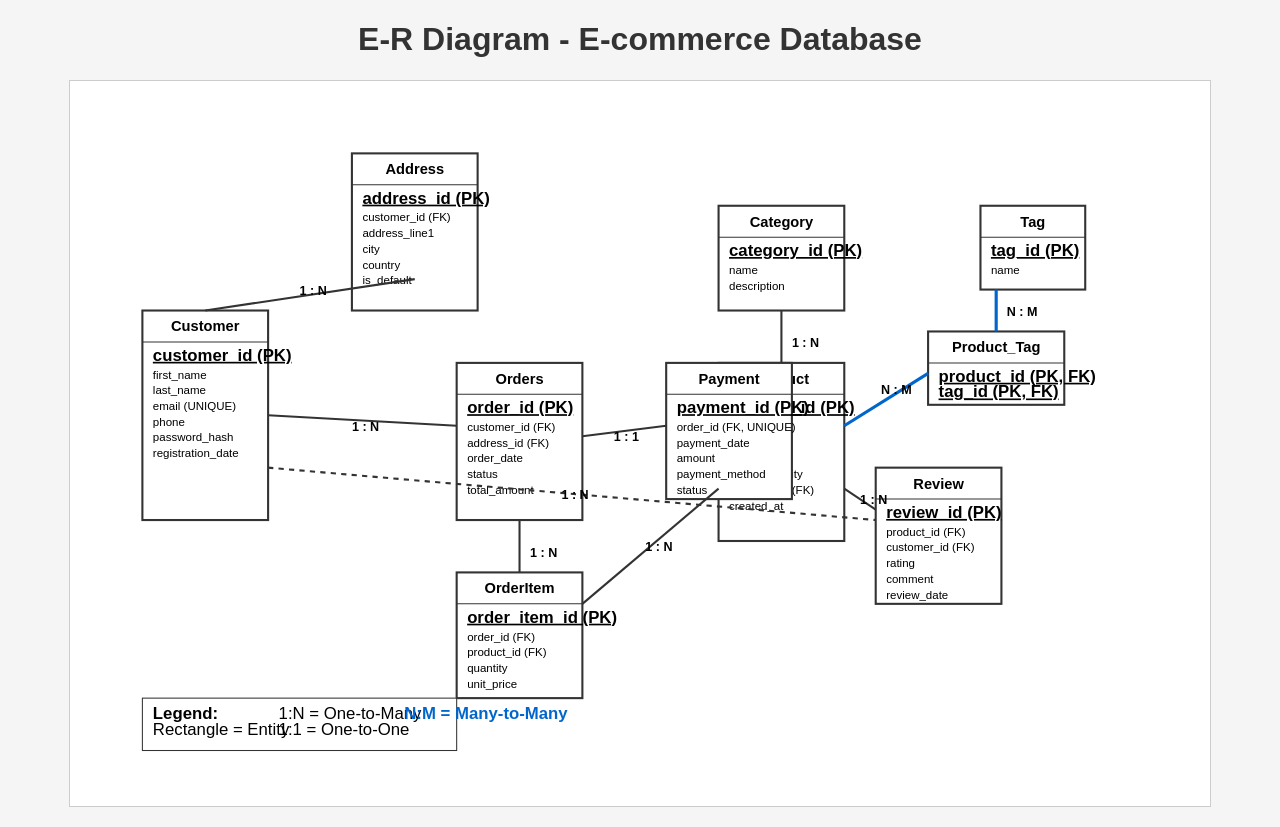
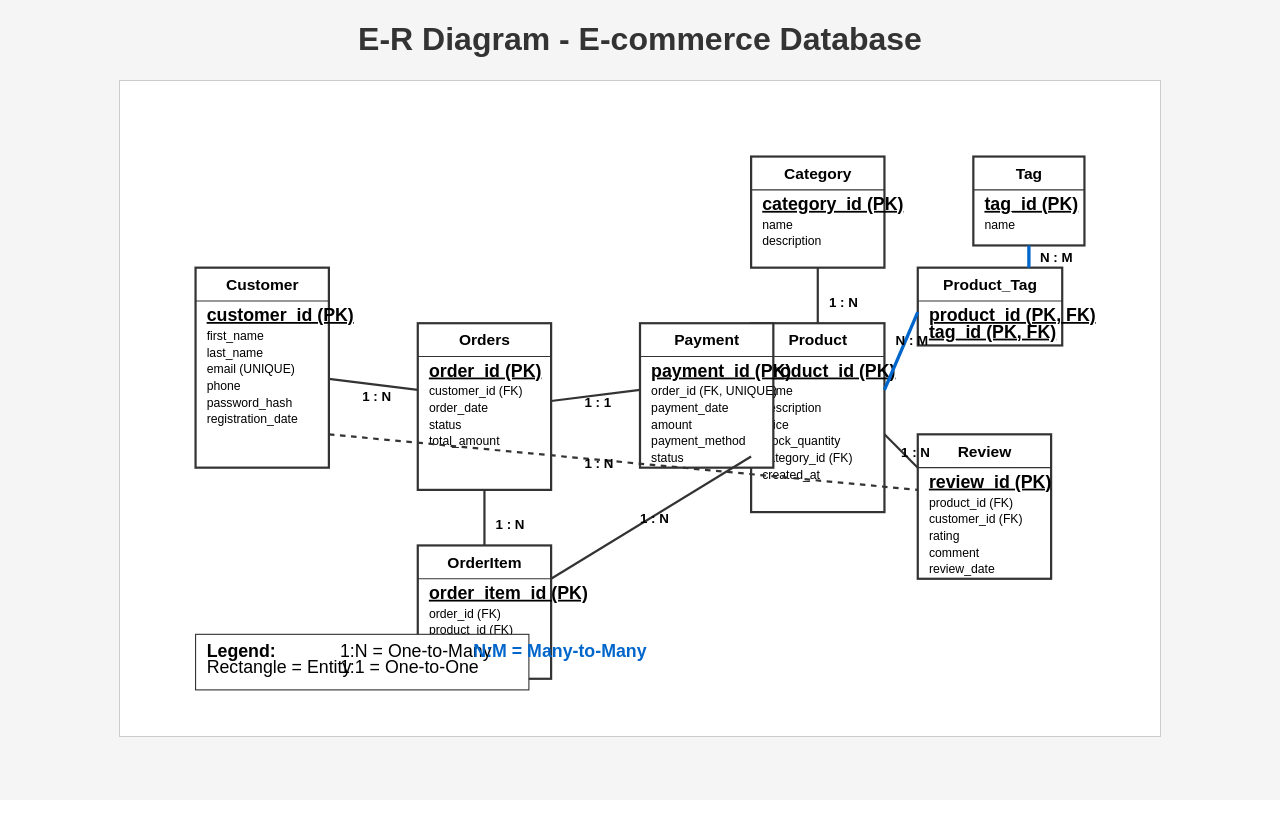
Before and after one commit to atomAli/ecommerce-db-project, a PHP site: page /er_diagram.html in a window 1280 px wide. After the commit the page ends 737 px from the top, so only its background shows below. Run offline with PHP 8.4, Linux system fonts and the light colour scheme.

Commit message:
removed address, simplified checkout

```diff
--- a/er_diagram.html
+++ b/er_diagram.html
@@ -5,7 +5,7 @@
     <style>
         body { font-family: Arial, sans-serif; margin: 20px; background: #f5f5f5; }
         h1 { text-align: center; color: #333; }
-        .diagram { background: white; padding: 20px; border: 1px solid #ccc; margin: 20px auto; max-width: 1100px; }
+        .diagram { background: white; padding: 20px; border: 1px solid #ccc; margin: 20px auto; max-width: 1000px; }
         svg { width: 100%; height: auto; }
         .entity { fill: #fff; stroke: #333; stroke-width: 2; }
         .entity-name { font-weight: bold; font-size: 14px; }
@@ -19,155 +19,139 @@
 <body>
     <h1>E-R Diagram - E-commerce Database</h1>
     <div class="diagram">
-        <svg viewBox="0 0 1050 650">
+        <svg viewBox="0 0 900 550">
             <!-- Customer Entity -->
-            <rect x="50" y="200" width="120" height="200" class="entity"/>
-            <text x="110" y="220" text-anchor="middle" class="entity-name">Customer</text>
-            <line x1="50" y1="230" x2="170" y2="230" stroke="#333"/>
-            <text x="60" y="248" class="pk">customer_id (PK)</text>
-            <text x="60" y="265" class="attribute">first_name</text>
-            <text x="60" y="280" class="attribute">last_name</text>
-            <text x="60" y="295" class="attribute">email (UNIQUE)</text>
-            <text x="60" y="310" class="attribute">phone</text>
-            <text x="60" y="325" class="attribute">password_hash</text>
-            <text x="60" y="340" class="attribute">registration_date</text>
+            <rect x="50" y="150" width="120" height="180" class="entity"/>
+            <text x="110" y="170" text-anchor="middle" class="entity-name">Customer</text>
+            <line x1="50" y1="180" x2="170" y2="180" stroke="#333"/>
+            <text x="60" y="198" class="pk">customer_id (PK)</text>
+            <text x="60" y="215" class="attribute">first_name</text>
+            <text x="60" y="230" class="attribute">last_name</text>
+            <text x="60" y="245" class="attribute">email (UNIQUE)</text>
+            <text x="60" y="260" class="attribute">phone</text>
+            <text x="60" y="275" class="attribute">password_hash</text>
+            <text x="60" y="290" class="attribute">registration_date</text>
 
             <!-- Category Entity -->
-            <rect x="600" y="100" width="120" height="100" class="entity"/>
-            <text x="660" y="120" text-anchor="middle" class="entity-name">Category</text>
-            <line x1="600" y1="130" x2="720" y2="130" stroke="#333"/>
-            <text x="610" y="148" class="pk">category_id (PK)</text>
-            <text x="610" y="165" class="attribute">name</text>
-            <text x="610" y="180" class="attribute">description</text>
+            <rect x="550" y="50" width="120" height="100" class="entity"/>
+            <text x="610" y="70" text-anchor="middle" class="entity-name">Category</text>
+            <line x1="550" y1="80" x2="670" y2="80" stroke="#333"/>
+            <text x="560" y="98" class="pk">category_id (PK)</text>
+            <text x="560" y="115" class="attribute">name</text>
+            <text x="560" y="130" class="attribute">description</text>
 
             <!-- Product Entity -->
-            <rect x="600" y="250" width="120" height="170" class="entity"/>
-            <text x="660" y="270" text-anchor="middle" class="entity-name">Product</text>
-            <line x1="600" y1="280" x2="720" y2="280" stroke="#333"/>
-            <text x="610" y="298" class="pk">product_id (PK)</text>
-            <text x="610" y="315" class="attribute">name</text>
-            <text x="610" y="330" class="attribute">description</text>
-            <text x="610" y="345" class="attribute">price</text>
-            <text x="610" y="360" class="attribute">stock_quantity</text>
-            <text x="610" y="375" class="attribute">category_id (FK)</text>
-            <text x="610" y="390" class="attribute">created_at</text>
-
-            <!-- Address Entity -->
-            <rect x="250" y="50" width="120" height="150" class="entity"/>
-            <text x="310" y="70" text-anchor="middle" class="entity-name">Address</text>
-            <line x1="250" y1="80" x2="370" y2="80" stroke="#333"/>
-            <text x="260" y="98" class="pk">address_id (PK)</text>
-            <text x="260" y="115" class="attribute">customer_id (FK)</text>
-            <text x="260" y="130" class="attribute">address_line1</text>
-            <text x="260" y="145" class="attribute">city</text>
-            <text x="260" y="160" class="attribute">country</text>
-            <text x="260" y="175" class="attribute">is_default</text>
+            <rect x="550" y="200" width="120" height="170" class="entity"/>
+            <text x="610" y="220" text-anchor="middle" class="entity-name">Product</text>
+            <line x1="550" y1="230" x2="670" y2="230" stroke="#333"/>
+            <text x="560" y="248" class="pk">product_id (PK)</text>
+            <text x="560" y="265" class="attribute">name</text>
+            <text x="560" y="280" class="attribute">description</text>
+            <text x="560" y="295" class="attribute">price</text>
+            <text x="560" y="310" class="attribute">stock_quantity</text>
+            <text x="560" y="325" class="attribute">category_id (FK)</text>
+            <text x="560" y="340" class="attribute">created_at</text>
 
             <!-- Orders Entity -->
-            <rect x="350" y="250" width="120" height="150" class="entity"/>
-            <text x="410" y="270" text-anchor="middle" class="entity-name">Orders</text>
-            <line x1="350" y1="280" x2="470" y2="280" stroke="#333"/>
-            <text x="360" y="298" class="pk">order_id (PK)</text>
-            <text x="360" y="315" class="attribute">customer_id (FK)</text>
-            <text x="360" y="330" class="attribute">address_id (FK)</text>
-            <text x="360" y="345" class="attribute">order_date</text>
-            <text x="360" y="360" class="attribute">status</text>
-            <text x="360" y="375" class="attribute">total_amount</text>
+            <rect x="250" y="200" width="120" height="150" class="entity"/>
+            <text x="310" y="220" text-anchor="middle" class="entity-name">Orders</text>
+            <line x1="250" y1="230" x2="370" y2="230" stroke="#333"/>
+            <text x="260" y="248" class="pk">order_id (PK)</text>
+            <text x="260" y="265" class="attribute">customer_id (FK)</text>
+            <text x="260" y="280" class="attribute">order_date</text>
+            <text x="260" y="295" class="attribute">status</text>
+            <text x="260" y="310" class="attribute">total_amount</text>
 
             <!-- OrderItem Entity -->
-            <rect x="350" y="450" width="120" height="120" class="entity"/>
-            <text x="410" y="470" text-anchor="middle" class="entity-name">OrderItem</text>
-            <line x1="350" y1="480" x2="470" y2="480" stroke="#333"/>
-            <text x="360" y="498" class="pk">order_item_id (PK)</text>
-            <text x="360" y="515" class="attribute">order_id (FK)</text>
-            <text x="360" y="530" class="attribute">product_id (FK)</text>
-            <text x="360" y="545" class="attribute">quantity</text>
-            <text x="360" y="560" class="attribute">unit_price</text>
+            <rect x="250" y="400" width="120" height="120" class="entity"/>
+            <text x="310" y="420" text-anchor="middle" class="entity-name">OrderItem</text>
+            <line x1="250" y1="430" x2="370" y2="430" stroke="#333"/>
+            <text x="260" y="448" class="pk">order_item_id (PK)</text>
+            <text x="260" y="465" class="attribute">order_id (FK)</text>
+            <text x="260" y="480" class="attribute">product_id (FK)</text>
+            <text x="260" y="495" class="attribute">quantity</text>
+            <text x="260" y="510" class="attribute">unit_price</text>
 
             <!-- Payment Entity -->
-            <rect x="550" y="250" width="120" height="130" class="entity"/>
-            <text x="610" y="270" text-anchor="middle" class="entity-name">Payment</text>
-            <line x1="550" y1="280" x2="670" y2="280" stroke="#333"/>
-            <text x="560" y="298" class="pk">payment_id (PK)</text>
-            <text x="560" y="315" class="attribute">order_id (FK, UNIQUE)</text>
-            <text x="560" y="330" class="attribute">payment_date</text>
-            <text x="560" y="345" class="attribute">amount</text>
-            <text x="560" y="360" class="attribute">payment_method</text>
-            <text x="560" y="375" class="attribute">status</text>
+            <rect x="450" y="200" width="120" height="130" class="entity"/>
+            <text x="510" y="220" text-anchor="middle" class="entity-name">Payment</text>
+            <line x1="450" y1="230" x2="570" y2="230" stroke="#333"/>
+            <text x="460" y="248" class="pk">payment_id (PK)</text>
+            <text x="460" y="265" class="attribute">order_id (FK, UNIQUE)</text>
+            <text x="460" y="280" class="attribute">payment_date</text>
+            <text x="460" y="295" class="attribute">amount</text>
+            <text x="460" y="310" class="attribute">payment_method</text>
+            <text x="460" y="325" class="attribute">status</text>
 
             <!-- Review Entity -->
-            <rect x="750" y="350" width="120" height="130" class="entity"/>
-            <text x="810" y="370" text-anchor="middle" class="entity-name">Review</text>
-            <line x1="750" y1="380" x2="870" y2="380" stroke="#333"/>
-            <text x="760" y="398" class="pk">review_id (PK)</text>
-            <text x="760" y="415" class="attribute">product_id (FK)</text>
-            <text x="760" y="430" class="attribute">customer_id (FK)</text>
-            <text x="760" y="445" class="attribute">rating</text>
-            <text x="760" y="460" class="attribute">comment</text>
-            <text x="760" y="475" class="attribute">review_date</text>
+            <rect x="700" y="300" width="120" height="130" class="entity"/>
+            <text x="760" y="320" text-anchor="middle" class="entity-name">Review</text>
+            <line x1="700" y1="330" x2="820" y2="330" stroke="#333"/>
+            <text x="710" y="348" class="pk">review_id (PK)</text>
+            <text x="710" y="365" class="attribute">product_id (FK)</text>
+            <text x="710" y="380" class="attribute">customer_id (FK)</text>
+            <text x="710" y="395" class="attribute">rating</text>
+            <text x="710" y="410" class="attribute">comment</text>
+            <text x="710" y="425" class="attribute">review_date</text>
 
             <!-- Tag Entity -->
-            <rect x="850" y="100" width="100" height="80" class="entity"/>
-            <text x="900" y="120" text-anchor="middle" class="entity-name">Tag</text>
-            <line x1="850" y1="130" x2="950" y2="130" stroke="#333"/>
-            <text x="860" y="148" class="pk">tag_id (PK)</text>
-            <text x="860" y="165" class="attribute">name</text>
+            <rect x="750" y="50" width="100" height="80" class="entity"/>
+            <text x="800" y="70" text-anchor="middle" class="entity-name">Tag</text>
+            <line x1="750" y1="80" x2="850" y2="80" stroke="#333"/>
+            <text x="760" y="98" class="pk">tag_id (PK)</text>
+            <text x="760" y="115" class="attribute">name</text>
 
             <!-- Product_Tag Entity (Junction) -->
-            <rect x="800" y="220" width="130" height="70" class="entity" fill="#e6f2ff"/>
-            <text x="865" y="240" text-anchor="middle" class="entity-name">Product_Tag</text>
-            <line x1="800" y1="250" x2="930" y2="250" stroke="#333"/>
-            <text x="810" y="268" class="pk">product_id (PK, FK)</text>
-            <text x="810" y="283" class="pk">tag_id (PK, FK)</text>
+            <rect x="700" y="150" width="130" height="70" class="entity" fill="#e6f2ff"/>
+            <text x="765" y="170" text-anchor="middle" class="entity-name">Product_Tag</text>
+            <line x1="700" y1="180" x2="830" y2="180" stroke="#333"/>
+            <text x="710" y="198" class="pk">product_id (PK, FK)</text>
+            <text x="710" y="213" class="pk">tag_id (PK, FK)</text>
 
             <!-- Relations -->
-            <!-- Customer to Address (1:N) -->
-            <line x1="110" y1="200" x2="310" y2="170" class="relation"/>
-            <text x="200" y="185" class="cardinality">1 : N</text>
-
             <!-- Customer to Orders (1:N) -->
-            <line x1="170" y1="300" x2="350" y2="310" class="relation"/>
-            <text x="250" y="315" class="cardinality">1 : N</text>
+            <line x1="170" y1="250" x2="250" y2="260" class="relation"/>
+            <text x="200" y="270" class="cardinality">1 : N</text>
 
             <!-- Customer to Review (1:N) -->
-            <line x1="170" y1="350" x2="750" y2="400" class="relation" stroke-dasharray="5,5"/>
+            <line x1="170" y1="300" x2="700" y2="350" class="relation" stroke-dasharray="5,5"/>
+            <text x="400" y="330" class="cardinality">1 : N</text>
+
+            <!-- Category to Product (1:N) -->
+            <line x1="610" y1="150" x2="610" y2="200" class="relation"/>
+            <text x="620" y="185" class="cardinality">1 : N</text>
+
+            <!-- Orders to OrderItem (1:N) -->
+            <line x1="310" y1="350" x2="310" y2="400" class="relation"/>
+            <text x="320" y="385" class="cardinality">1 : N</text>
+
+            <!-- Product to OrderItem (1:N) -->
+            <line x1="550" y1="320" x2="370" y2="430" class="relation"/>
             <text x="450" y="380" class="cardinality">1 : N</text>
 
-            <!-- Category to Product (1:N) -->
-            <line x1="660" y1="200" x2="660" y2="250" class="relation"/>
-            <text x="670" y="235" class="cardinality">1 : N</text>
-
-            <!-- Orders to OrderItem (1:N) -->
-            <line x1="410" y1="400" x2="410" y2="450" class="relation"/>
-            <text x="420" y="435" class="cardinality">1 : N</text>
-
-            <!-- Product to OrderItem (1:N) -->
-            <line x1="600" y1="370" x2="470" y2="480" class="relation"/>
-            <text x="530" y="430" class="cardinality">1 : N</text>
-
             <!-- Product to Review (1:N) -->
-            <line x1="720" y1="370" x2="750" y2="390" class="relation"/>
-            <text x="735" y="385" class="cardinality">1 : N</text>
+            <line x1="670" y1="300" x2="700" y2="330" class="relation"/>
+            <text x="685" y="320" class="cardinality">1 : N</text>
 
             <!-- Orders to Payment (1:1) -->
-            <line x1="470" y1="320" x2="550" y2="310" class="relation"/>
-            <text x="500" y="325" class="cardinality">1 : 1</text>
+            <line x1="370" y1="270" x2="450" y2="260" class="relation"/>
+            <text x="400" y="275" class="cardinality">1 : 1</text>
 
             <!-- Product to Product_Tag (1:N) -->
-            <line x1="720" y1="310" x2="800" y2="260" class="relation nm"/>
-            <text x="755" y="280" class="cardinality">N : M</text>
+            <line x1="670" y1="260" x2="700" y2="190" class="relation nm"/>
+            <text x="680" y="220" class="cardinality">N : M</text>
 
             <!-- Tag to Product_Tag (1:N) -->
-            <line x1="865" y1="180" x2="865" y2="220" class="relation nm"/>
-            <text x="875" y="205" class="cardinality">N : M</text>
+            <line x1="800" y1="130" x2="800" y2="150" class="relation nm"/>
+            <text x="810" y="145" class="cardinality">N : M</text>
 
             <!-- Legend -->
-            <rect x="50" y="570" width="300" height="50" fill="white" stroke="#333"/>
-            <text x="60" y="590" font-weight="bold">Legend:</text>
-            <text x="60" y="605">Rectangle = Entity</text>
-            <text x="180" y="590">1:N = One-to-Many</text>
-            <text x="180" y="605">1:1 = One-to-One</text>
-            <text x="300" y="590" fill="#0066cc" font-weight="bold">N:M = Many-to-Many</text>
+            <rect x="50" y="480" width="300" height="50" fill="white" stroke="#333"/>
+            <text x="60" y="500" font-weight="bold">Legend:</text>
+            <text x="60" y="515">Rectangle = Entity</text>
+            <text x="180" y="500">1:N = One-to-Many</text>
+            <text x="180" y="515">1:1 = One-to-One</text>
+            <text x="300" y="500" fill="#0066cc" font-weight="bold">N:M = Many-to-Many</text>
         </svg>
     </div>
 </body>
--- a/place_order.php
+++ b/place_order.php
@@ -8,7 +8,6 @@ if (!isset($_SESSION['customer_id'])) {
 }
 
 $customer_id = $_SESSION['customer_id'];
-$address_id = $_POST['address_id'];
 $payment_method = $_POST['payment_method'];
 
 $total = 0;
@@ -18,8 +17,8 @@ foreach ($_SESSION['cart'] as $pid => $qty) {
     $total += $p['price'] * $qty;
 }
 
-mysqli_query($conn, "INSERT INTO orders (customer_id, address_id, order_date, status, total_amount)
-                     VALUES ($customer_id, $address_id, NOW(), 'pending', $total)");
+mysqli_query($conn, "INSERT INTO orders (customer_id, order_date, status, total_amount)
+                     VALUES ($customer_id, NOW(), 'pending', $total)");
 $order_id = mysqli_insert_id($conn);
 
 foreach ($_SESSION['cart'] as $pid => $qty) {
```
Also changed, not shown: ER_REPORT.md (+0 -15 lines), cart.php (+10 -1 lines), checkout.php (deleted, +0 -27 lines), sample_data.sql (+2 -6 lines), schema.sql (+1 -16 lines).
